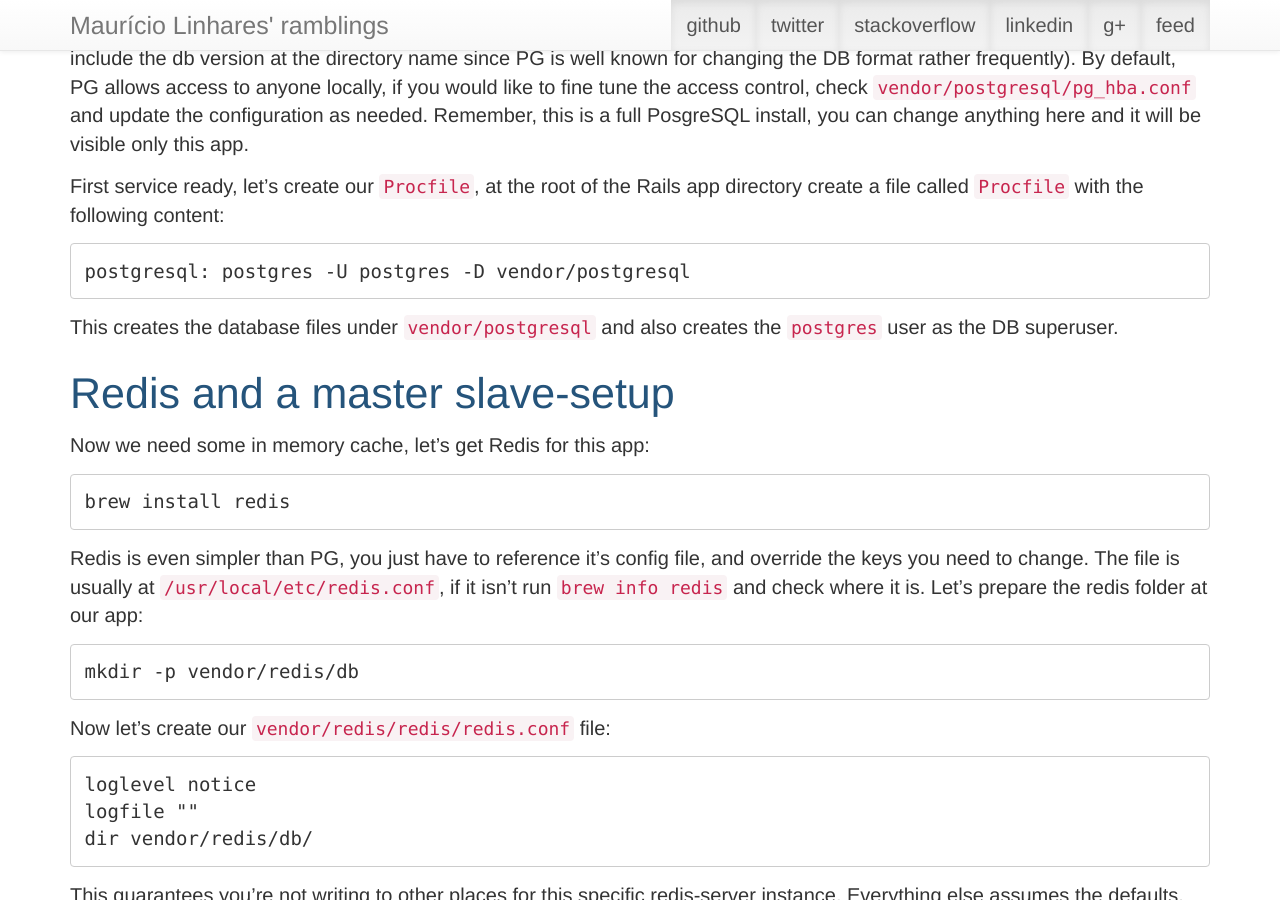
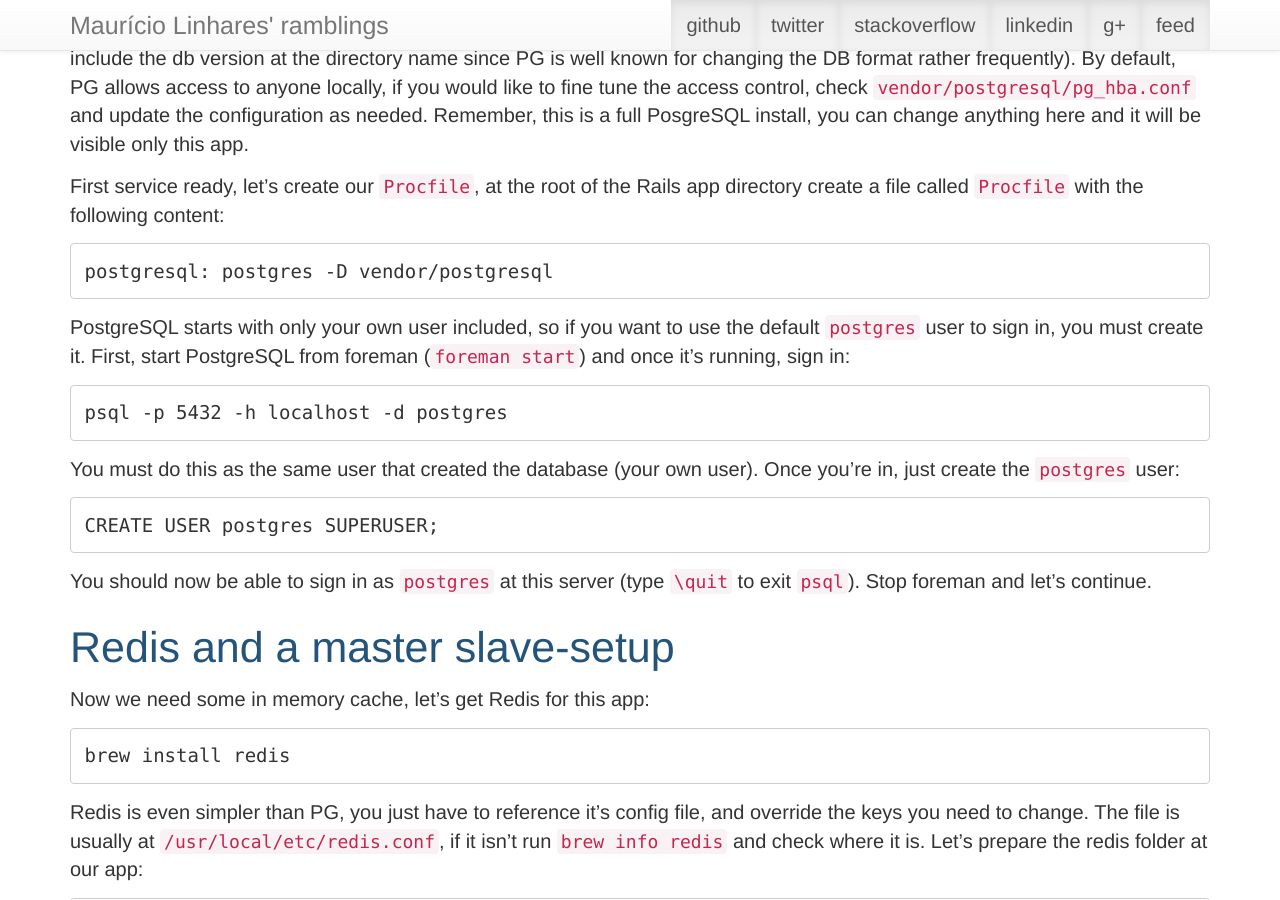
Before and after one commit to mauricio/mauricio.github.com, a Jekyll site: the page built from _posts/2014-02-09-foreman-and-environment-variables.md, in a window 1280 px wide and 900 px high, scrolled down 1791 px. Built offline with Jekyll 4.4.1, drawn with Linux system fonts in a browser that asks for light colours; comment, search, counter and statistics services are not loaded.

Commit message:
Updating details again

```diff
--- a/_posts/2014-02-09-foreman-and-environment-variables.md
+++ b/_posts/2014-02-09-foreman-and-environment-variables.md
@@ -85,9 +85,17 @@ First service ready, let's create our `Procfile`, at the root
 of the Rails app directory create a file called `Procfile` with the following
 content:
 
-    postgresql: postgres -U postgres -D vendor/postgresql
+    postgresql: postgres -D vendor/postgresql
 
-This creates the database files under `vendor/postgresql` and also creates the `postgres` user as the DB superuser.
+PostgreSQL starts with only your own user included, so if you want to use the default `postgres` user to sign in, you must create it. First, start PostgreSQL from foreman (`foreman start`) and once it's running, sign in:
+
+    psql -p 5432 -h localhost -d postgres
+
+You must do this as the same user that created the database (your own user). Once you're in, just create the `postgres` user:
+
+    CREATE USER postgres SUPERUSER;
+
+You should now be able to sign in as `postgres` at this server (type `\quit` to exit `psql`). Stop foreman and let's continue.
 
 ## Redis and a master slave-setup
 
```
